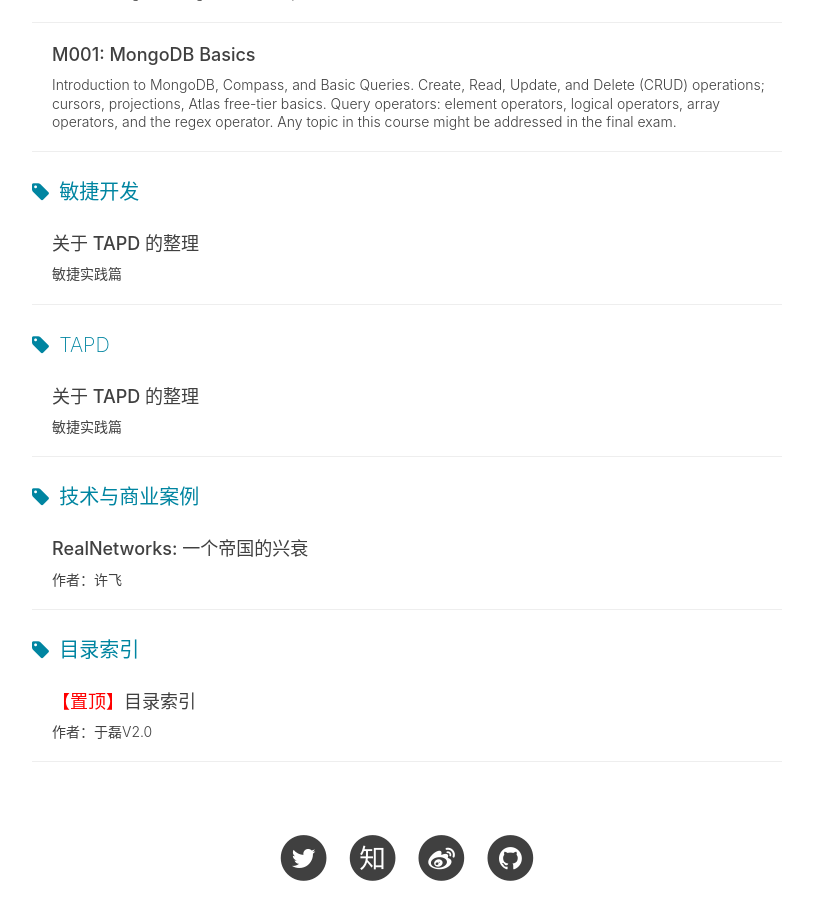
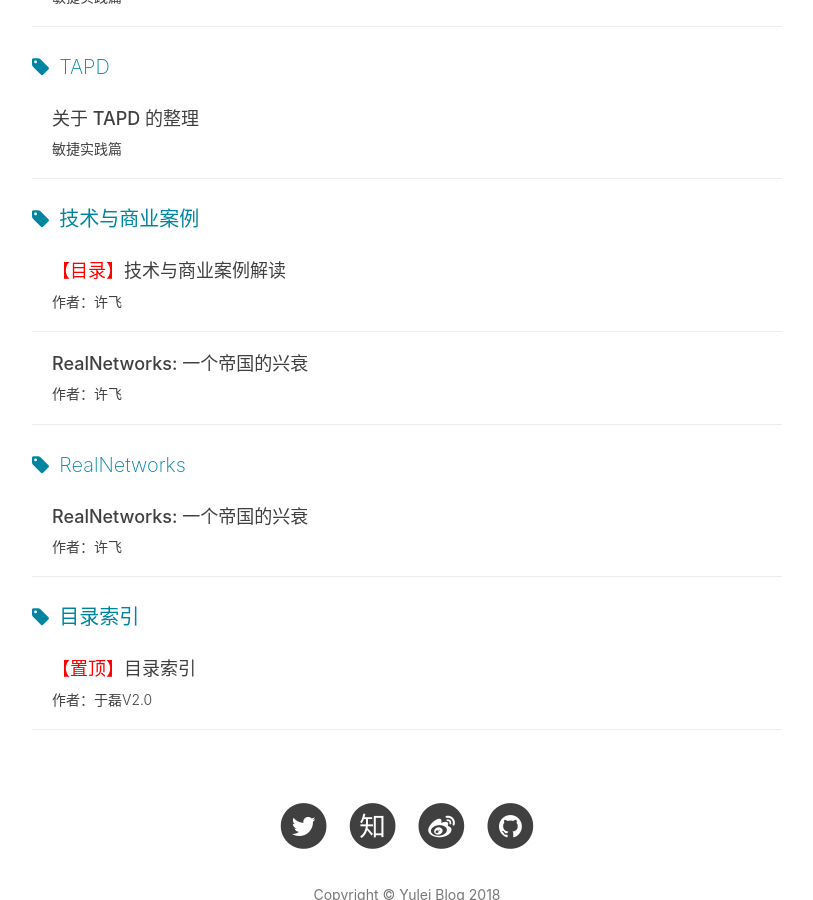
Before and after one commit to yuleizhuai/yuleizhuai.github.io, a Jekyll site: the page built from tags.html, in a window 1280 px wide and 900 px high, scrolled down 14092 px. Shown: the whole window, without its empty margins (233-1046 px from the left). Built offline with Jekyll 4.4.1, drawn with Linux system fonts in a browser that asks for light colours; nearby versions of some CDN libraries; comment, search, counter and statistics services are not loaded; some of the changed text lies outside the part shown.

Commit message:
add RealNetworks

```diff
--- /dev/null
+++ b/_posts/Technology_and_business/2018-11-26-RealNetworks.markdown
@@ -0,0 +1,16 @@
+---
+layout:     post
+title:      "RealNetworks: 一个帝国的兴衰"
+subtitle:   "作者：许飞"
+date:       2018-11-26 10:12:07
+author:     "于磊"
+header-img: "img/technology_and_business/01RealNetworks_bg.png"
+catalog: true
+tags:
+    - 技术与商业案例
+    - RealNetworks
+
+
+---
+
+![technology_and_business](/img/technology_and_business/01RealNetworks.png)
--- a/_posts/Technology_and_business/2018-11-25-Technology_and_business.markdown
+++ b/_posts/Technology_and_business/2018-11-26-Technology_and_business.markdown
@@ -2,14 +2,12 @@
 layout:     post
 title:      "<span style='color:red'>【目录】</span>技术与商业案例解读"
 subtitle:   "作者：许飞"
-date:       2018-11-25 16:14:50
+date:       2018-11-26 10:13:21
 author:     "于磊"
 header-img: "img/technology_and_business/bg.jpg"
 catalog: true
 tags:
-    - 曲晓音
-    - 产品经理
-    - NPDP
+    - 技术与商业案例
 
 ---
 
@@ -25,7 +23,7 @@
 
 ### 西雅图公司系列
 
-#### [RealNetworks: 一个帝国的兴衰](https://yulei.vip/2018/11/26/RealNetWorks/)
+#### [RealNetworks: 一个帝国的兴衰](https://yulei.vip/2018/11/26/RealNetworks/)
 
 #### 可视化分析鼻祖 Tableau
 
```
Also changed, not shown: _posts/Technology_and_business/2018-11-25-RealNetWorks.markdown (deleted, +0 -14 lines), img/technology_and_business/01RealNetWorks_bg.png (renamed from img/technology_and_business/RealNetWorks_bg.png), img/technology_and_business/RealNetWorks_bg1.png (deleted), 3 other files.
